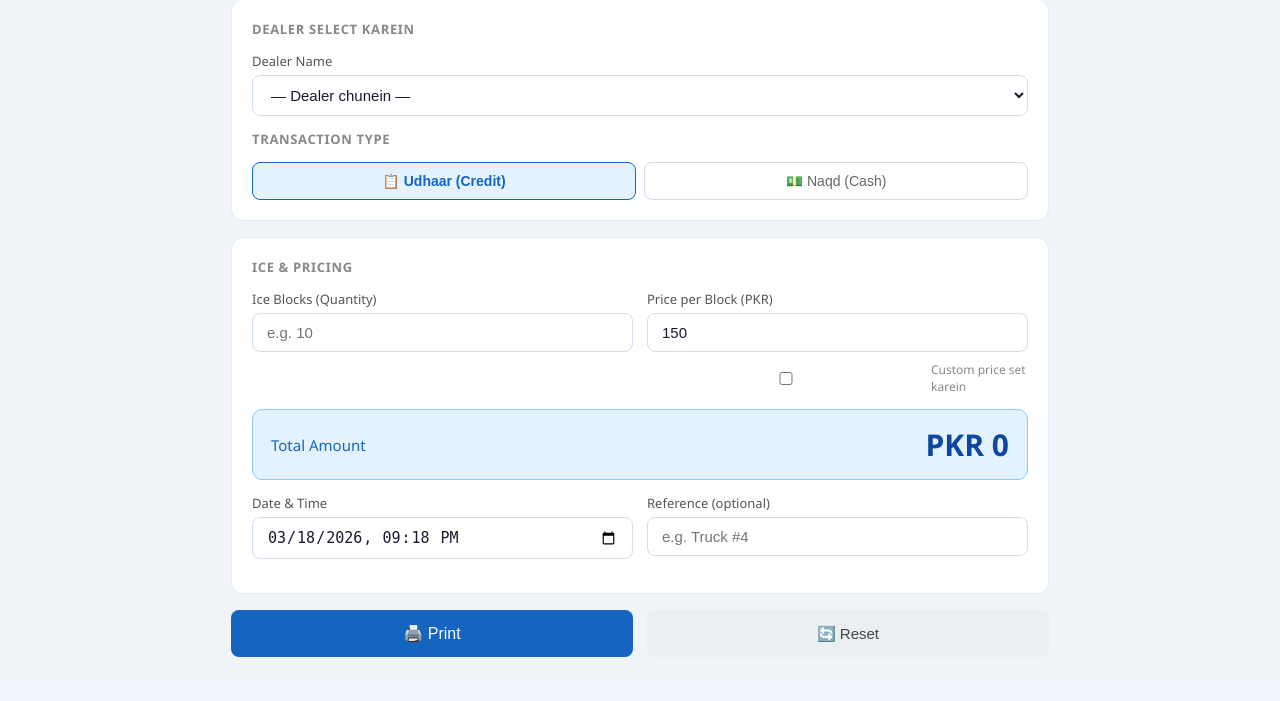
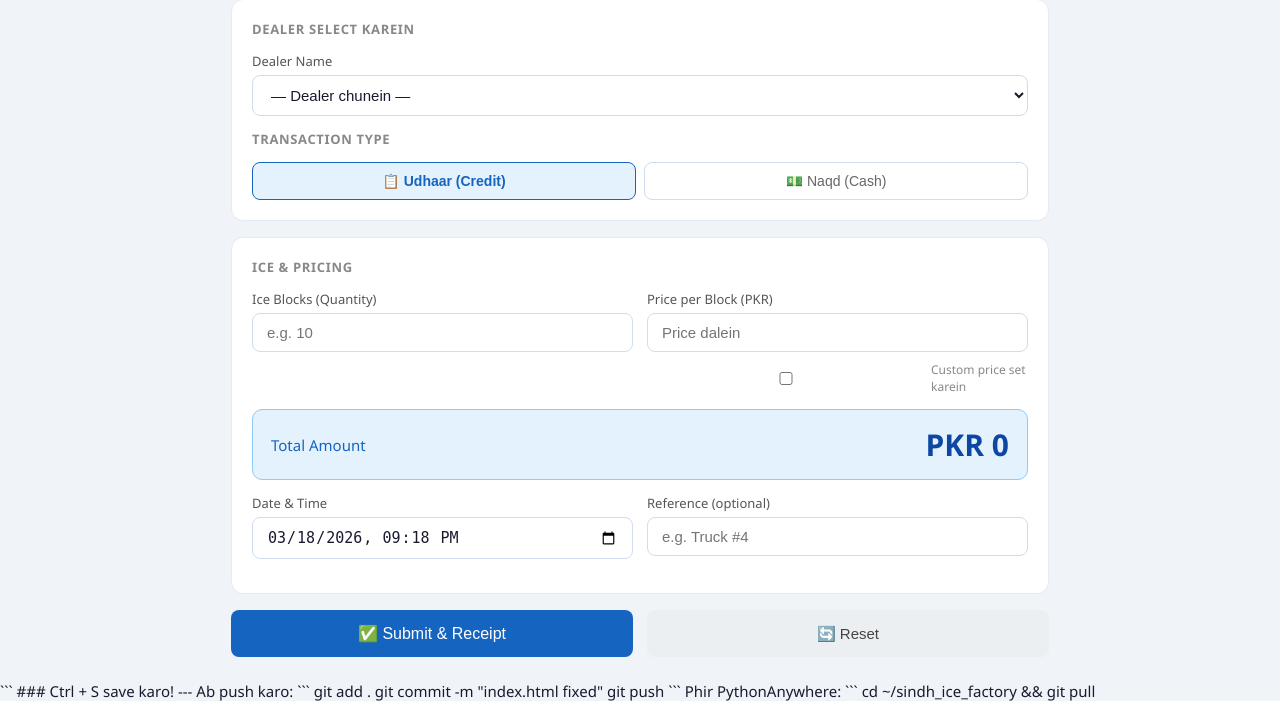
Before and after one commit to huzaifabin5550/sindh-ice-factory, a Flask app: page / in a window 1280 px wide. Shown: the part 201-902 px from the top of the page. Before the commit the page ends 858 px from the top, so only its background shows below. Run offline with Flask 3, Linux system fonts and the light colour scheme; a user stored in the database is signed in; data comes from the database, SQL or seed files in the repository.

Commit message:
index.html fixed

````diff
--- a/templates/index.html
+++ b/templates/index.html
@@ -6,52 +6,20 @@
   <title>Sindh Ice Factory — POS</title>
   <link rel="stylesheet" href="/static/css/style.css" />
 </head>
-<script>
-function printReceipt() {
-  const receiptContent = document.getElementById('receiptBody').innerHTML;
-  const receiptDate = document.getElementById('receiptDate').textContent;
-  const printWindow = window.open('', '_blank');
-  printWindow.document.write(`
-    <html>
-    <head>
-      <title>Receipt — Sindh Ice Factory</title>
-      <style>
-        body { font-family: Arial, sans-serif; padding: 20px; max-width: 400px; margin: 0 auto; }
-        .receipt-company { font-size: 22px; font-weight: bold; color: #1565C0; text-align: center; }
-        .receipt-row { display: flex; justify-content: space-between; padding: 6px 0; border-bottom: 1px solid #eee; font-size: 14px; }
-        .receipt-total { display: flex; justify-content: space-between; font-size: 18px; font-weight: bold; color: #1565C0; padding-top: 10px; }
-        .r-label { color: #777; }
-        .r-value { font-weight: 600; }
-        .badge-blue { background: #E3F2FD; color: #1565C0; padding: 2px 8px; border-radius: 4px; }
-        .badge-green { background: #E8F5E9; color: #2E7D32; padding: 2px 8px; border-radius: 4px; }
-        .footer { text-align: center; color: #aaa; font-size: 12px; margin-top: 16px; border-top: 1px dashed #ccc; padding-top: 10px; }
-      </style>
-    </head>
-    <body>
-      <div class="receipt-company">🧊 Sindh Ice Factory</div>
-      <p style="text-align:center; color:#888; font-size:12px; margin:4px 0;">${receiptDate}</p>
-      <hr style="border:1px dashed #ccc; margin: 10px 0;">
-      ${receiptContent}
-      <div class="footer">Shukriya! Dobara tashreef lain. 🙏</div>
-    </body>
-    </html>
-  `);
-  printWindow.document.close();
-  printWindow.print();
-}
-</script>
 <body>
 
 <nav class="navbar">
   <div class="navbar-brand">
-    🧊 Sindh Ice Factory
+    <a href="/" style="color:white; text-decoration:none;">
+      🧊 Sindh Ice Factory
+    </a>
   </div>
-   <div class="navbar-links">
+  <div class="navbar-links">
     <a href="/" class="active">POS</a>
     <a href="/dealers">Dealers</a>
     <a href="/reports">Reports</a>
     <a href="/logout" style="color:#ffcdd2;">🚪 Logout</a>
-</div>
+  </div>
 </nav>
 
 <div class="container">
@@ -117,7 +85,8 @@ function printReceipt() {
       </div>
       <div class="field-group">
         <label class="field-label">Price per Block (PKR)</label>
-        <input type="number" id="price" value="150"
+        <input type="number" id="price"
+          placeholder="Price dalein"
           oninput="calcTotal()" disabled />
         <div style="display:flex; align-items:center;
           gap:6px; margin-top:4px;">
@@ -150,9 +119,9 @@ function printReceipt() {
   </div>
 
   <div class="grid-2">
-     <button class="btn btn-primary" onclick="printReceipt()">
-  🖨️ Print
-</button>
+    <button class="btn btn-primary" onclick="submitPOS()">
+      ✅ Submit & Receipt
+    </button>
     <button class="btn btn-secondary" onclick="resetForm()"
       style="width:100%;">
       🔄 Reset
@@ -161,6 +130,7 @@ function printReceipt() {
 
 </div>
 
+<!-- Receipt Modal -->
 <div class="modal-overlay hidden" id="receiptModal">
   <div class="receipt-box">
     <div class="receipt-header">
@@ -176,7 +146,7 @@ function printReceipt() {
       Shukriya! Dobara tashreef lain. 🙏
     </div>
     <div class="grid-2" style="margin-top:14px; gap:8px;">
-      <button class="btn btn-primary" onclick="window.print()">
+      <button class="btn btn-primary" onclick="printReceipt()">
         🖨️ Print
       </button>
       <button class="btn btn-secondary" onclick="closeReceipt()">
@@ -188,5 +158,55 @@ function printReceipt() {
 
 <script src="/static/js/storage.js"></script>
 <script src="/static/js/pos.js"></script>
+<script>
+function printReceipt() {
+  const receiptContent = document.getElementById('receiptBody').innerHTML;
+  const receiptDate = document.getElementById('receiptDate').textContent;
+  const printWindow = window.open('', '_blank');
+  printWindow.document.write(`
+    <html>
+    <head>
+      <title>Receipt — Sindh Ice Factory</title>
+      <style>
+        body { font-family: Arial, sans-serif; padding: 20px; max-width: 400px; margin: 0 auto; }
+        .receipt-company { font-size: 22px; font-weight: bold; color: #1565C0; text-align: center; }
+        .receipt-row { display: flex; justify-content: space-between; padding: 6px 0; border-bottom: 1px solid #eee; font-size: 14px; }
+        .receipt-total { display: flex; justify-content: space-between; font-size: 18px; font-weight: bold; color: #1565C0; padding-top: 10px; }
+        .r-label { color: #777; }
+        .r-value { font-weight: 600; }
+        .badge-blue { background: #E3F2FD; color: #1565C0; padding: 2px 8px; border-radius: 4px; font-size: 12px; }
+        .badge-green { background: #E8F5E9; color: #2E7D32; padding: 2px 8px; border-radius: 4px; font-size: 12px; }
+        .footer { text-align: center; color: #aaa; font-size: 12px; margin-top: 16px; border-top: 1px dashed #ccc; padding-top: 10px; }
+      </style>
+    </head>
+    <body>
+      <div class="receipt-company">🧊 Sindh Ice Factory</div>
+      <p style="text-align:center; color:#888; font-size:12px; margin:4px 0;">${receiptDate}</p>
+      <hr style="border:1px dashed #ccc; margin: 10px 0;">
+      ${receiptContent}
+      <div class="footer">Shukriya! Dobara tashreef lain.</div>
+    </body>
+    </html>
+  `);
+  printWindow.document.close();
+  printWindow.print();
+}
+</script>
 </body>
 </html>
+```
+
+### Ctrl + S save karo!
+
+---
+
+Ab push karo:
+```
+git add .
+git commit -m "index.html fixed"
+git push
+```
+
+Phir PythonAnywhere:
+```
+cd ~/sindh_ice_factory && git pull
````
